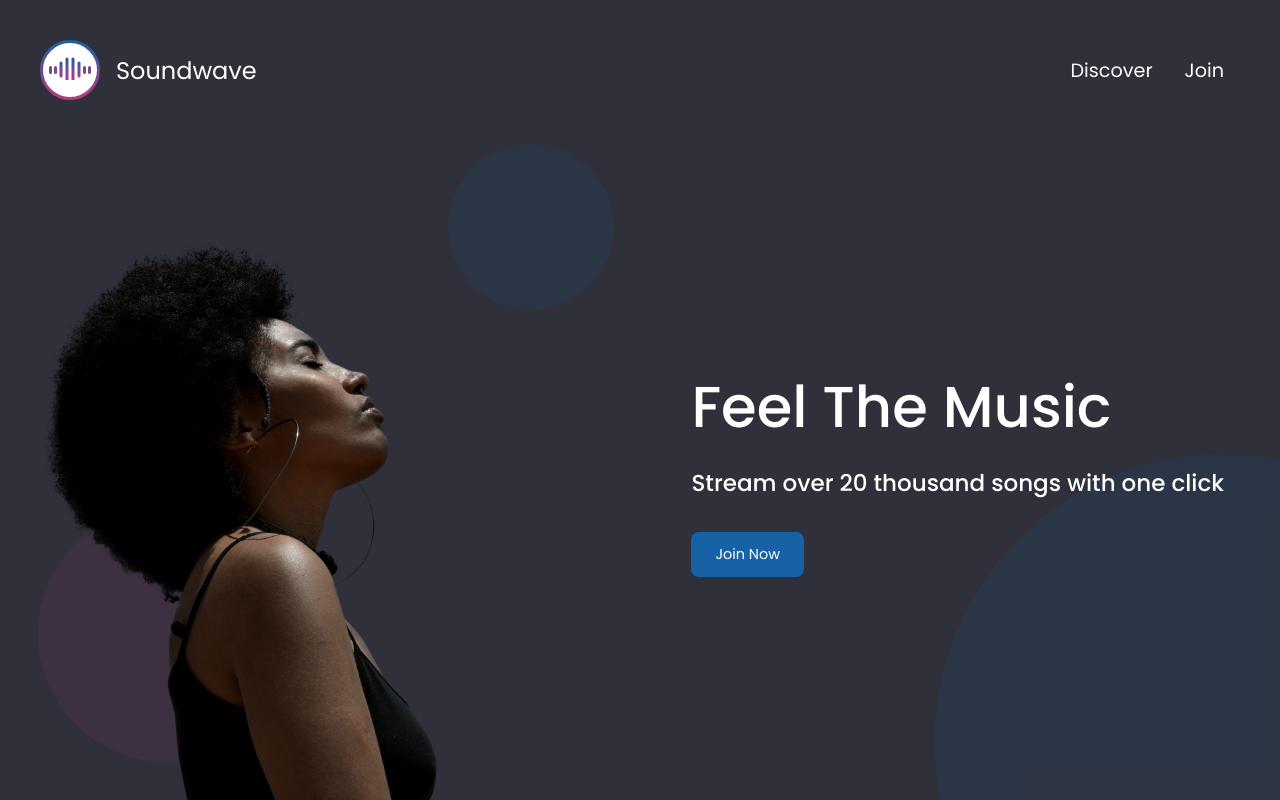
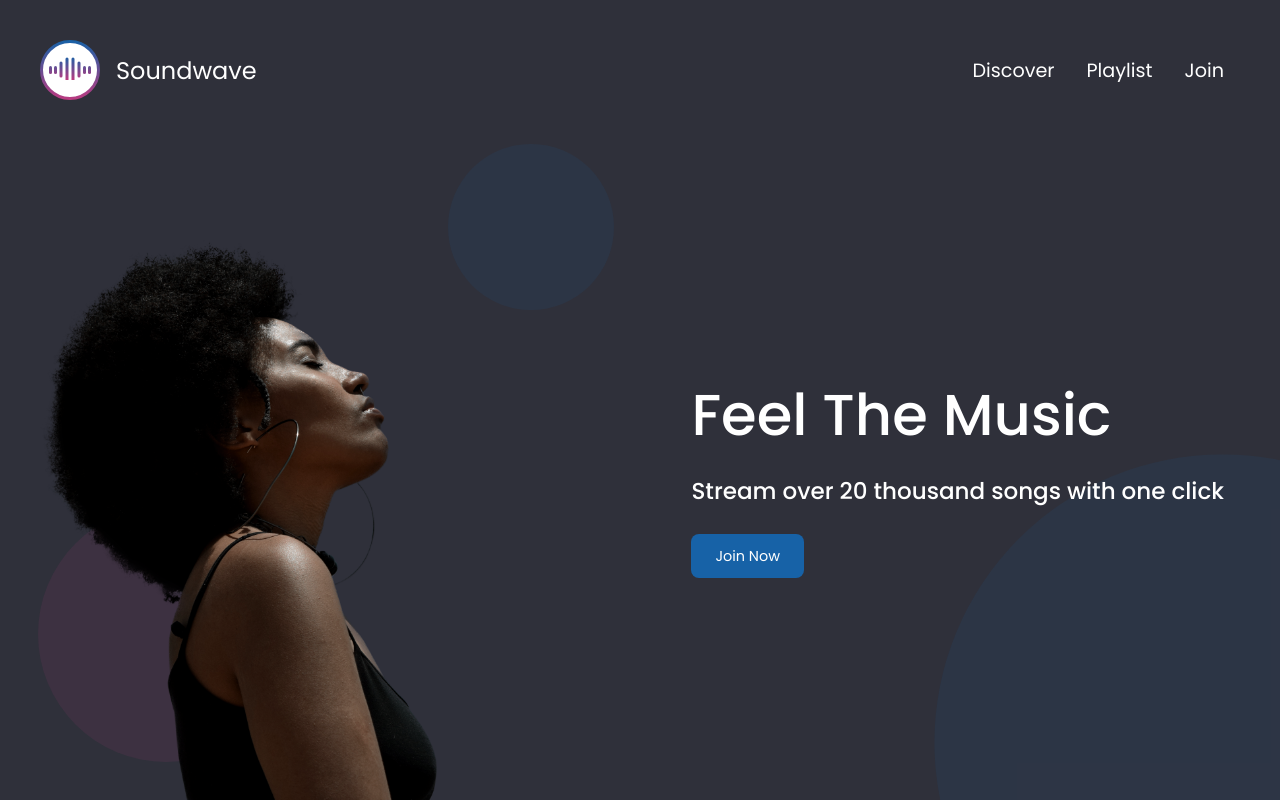
Before and after one commit to Faruqt/Soul, a Django app: template soul/templates/soul/index.html in a window 1280 px wide. Run offline with Django 3.2, Linux system fonts and the light colour scheme; the template is opened without the code that fills it, so the values that code supplies are empty.

Commit message:
Add playlist redirect option to navbar

```diff
--- a/soul/templates/soul/index.html
+++ b/soul/templates/soul/index.html
@@ -30,6 +30,9 @@
                     <a href="{% url 'discover' %}">Discover</a>
                 </li>
                 <li>
+                  <a href="{% url 'playlist' %}">Playlist</a>
+                </li>
+                <li>
                     <a href="{% url 'register' %}">Join</a>
                 </li>
             </ul>
@@ -43,7 +46,9 @@
             <div class="call-to-action">
               <h1 class="title">Feel The Music</h1>
               <span class="subtitle">Stream over 20 thousand songs with one click</span>
-              <a href="{% url 'register' %}" class="btn">Join Now</a>
+              <div class="join-btn">
+                <a href="{% url 'register' %}" class="btn">Join Now</a>
+              </div>
             </div>
     </section>
 
```
